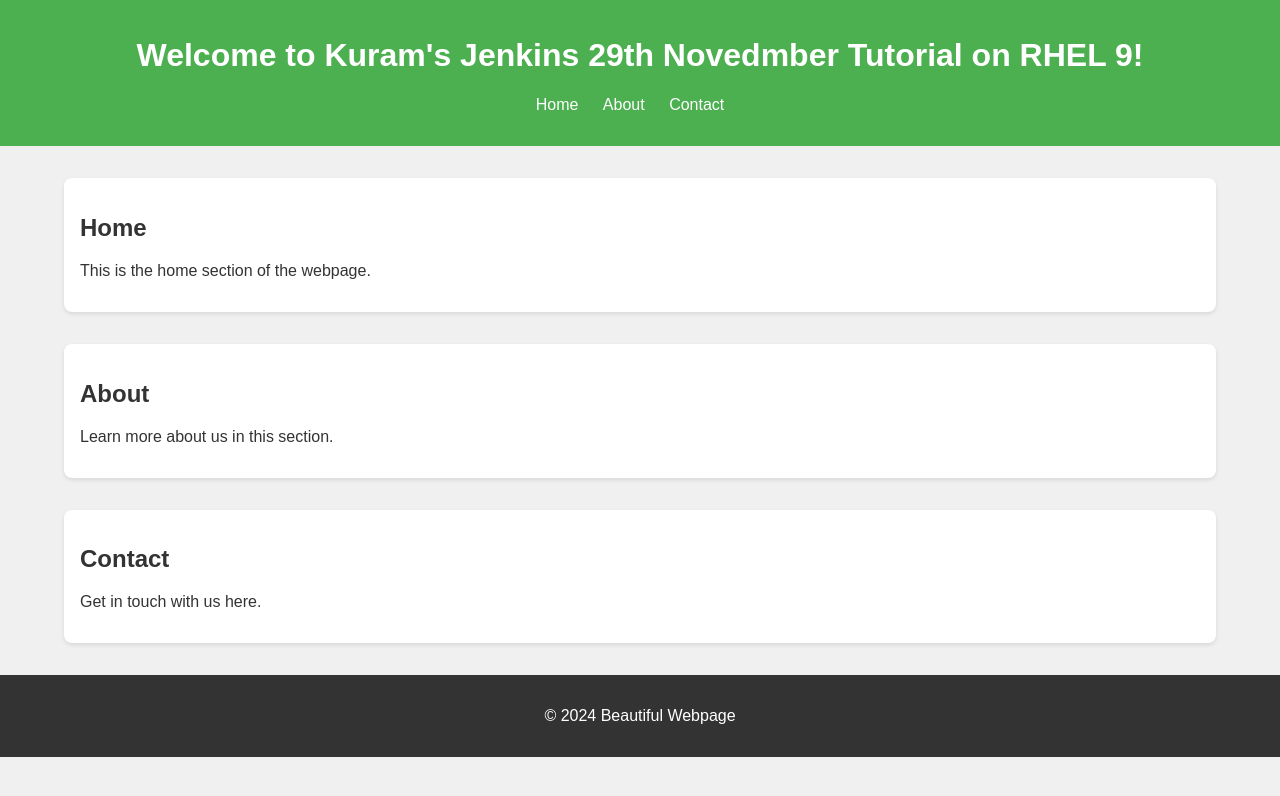
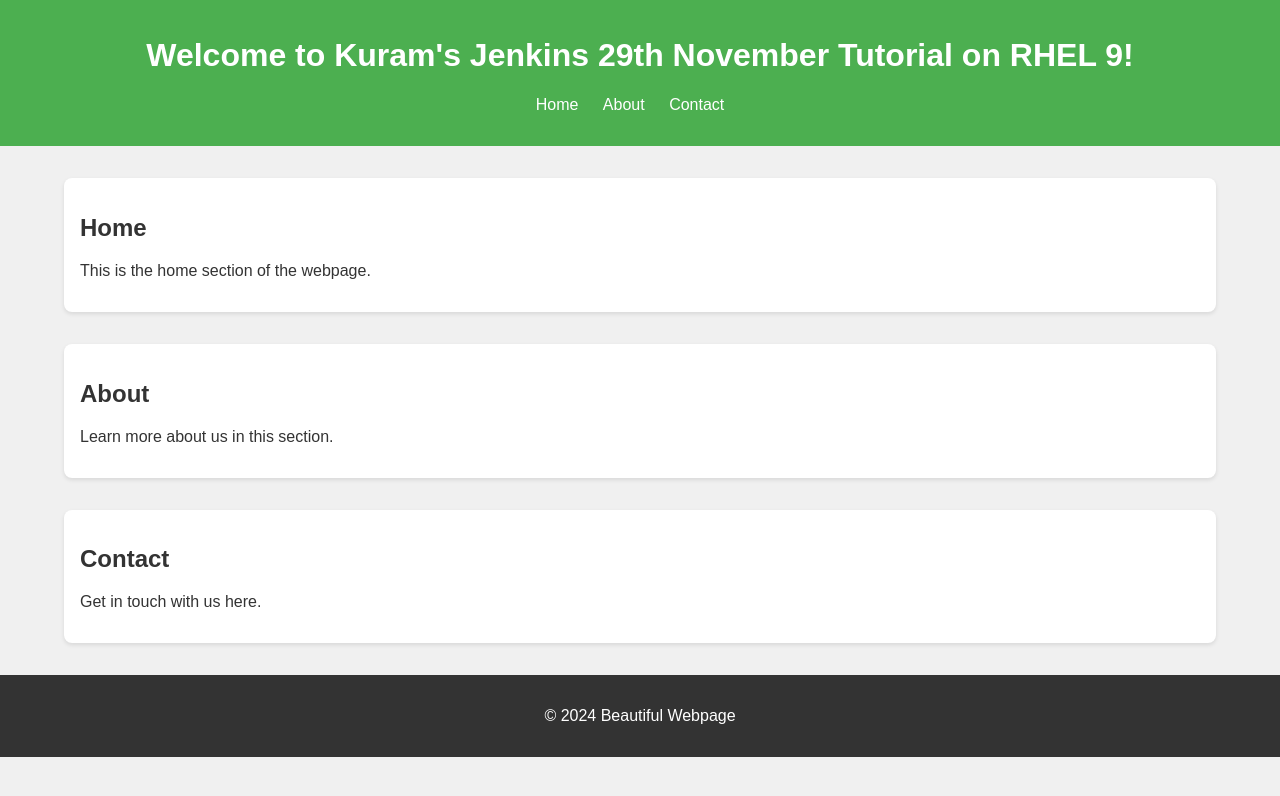
Before and after one commit to itsmisrial-cloud/pythoncode, a plain HTML site: page index.html in a window 1280 px wide. Drawn offline with Linux system fonts and the light colour scheme.

Commit message:
Update2 index.html

```diff
--- a/index.html
+++ b/index.html
@@ -51,7 +51,7 @@
 </head>
 <body>
     <header>
-        <h1>Welcome to Kuram's Jenkins 29th Novedmber Tutorial on RHEL 9! </h1>
+        <h1>Welcome to Kuram's Jenkins 29th November Tutorial on RHEL 9! </h1>
         <nav>
             <ul>
                 <li><a href="#home">Home</a></li>
```
